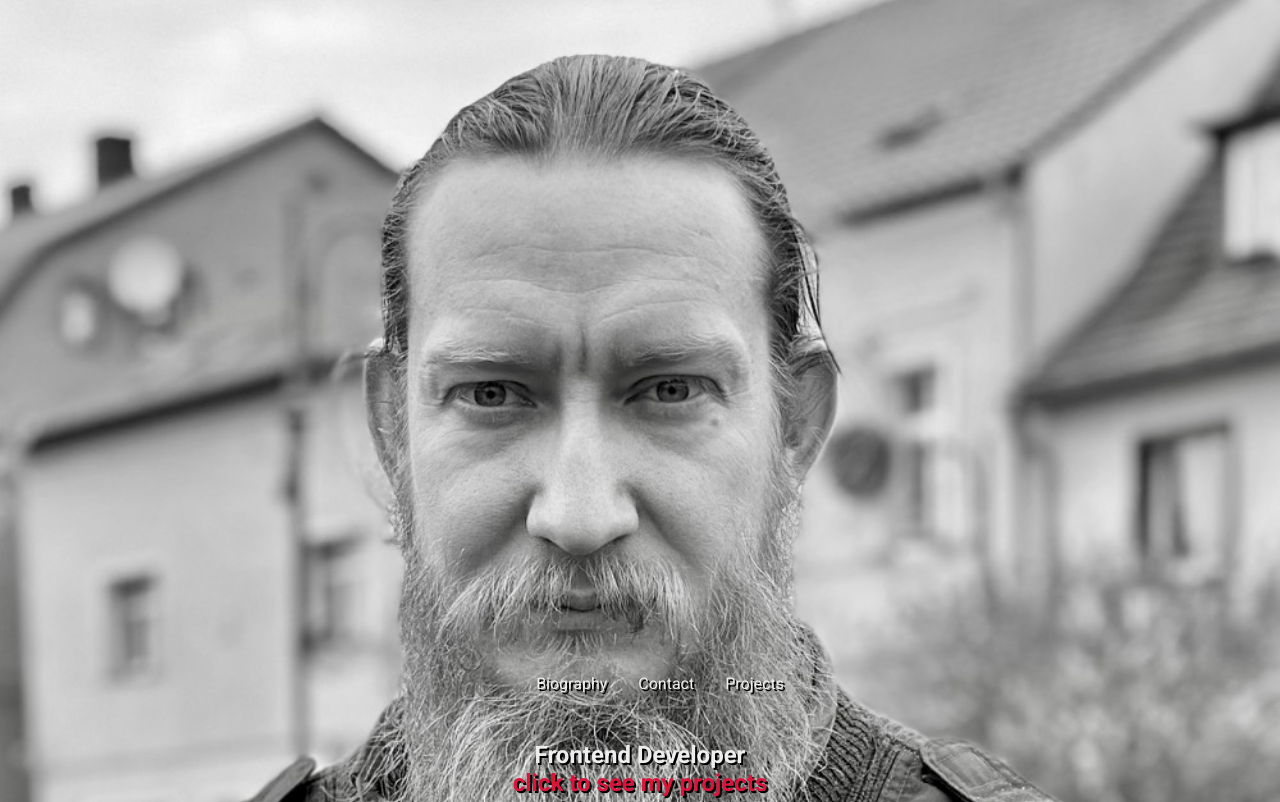
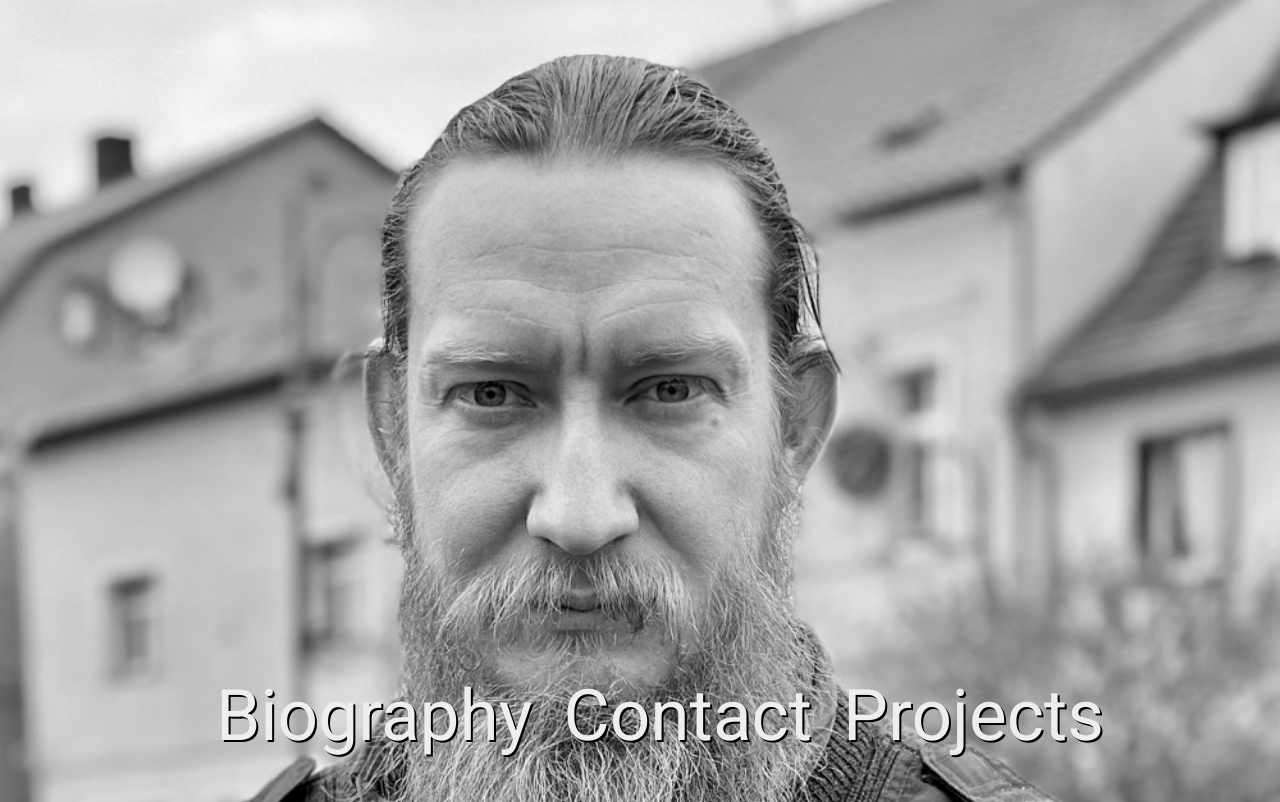
Before and after one commit to AdamKuzniarski/personal-website, a website: page index.html in a window 1280 px wide. Shown: the part 81-883 px from the top of the page. Drawn offline with Linux system fonts and the light colour scheme.

Commit message:
change css

```diff
--- a/css/style.css
+++ b/css/style.css
@@ -31,6 +31,7 @@ body {
 }
 
 .menu a:link {
+  font-size: clamp(1rem, -0.4286rem + 6.0952vw, 5rem);
   box-shadow: inset 0 0 0 0 #54b3d6;
   color: var(--white);
   text-decoration: none;
@@ -44,7 +45,8 @@ body {
 
 .header-2 {
   color: var(--white);
-  margin-top: 2em;
+  font-size: clamp(1rem, -0.4286rem + 6.0952vw, 3rem);
+  margin-top: clamp(1rem, -0.4286rem + 6.0952vw, 3rem);
 }
 
 .contact {
```
